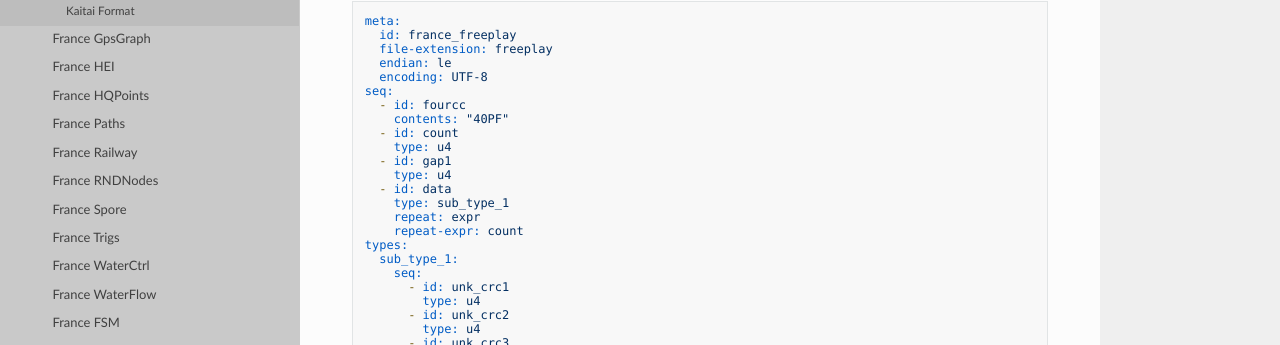
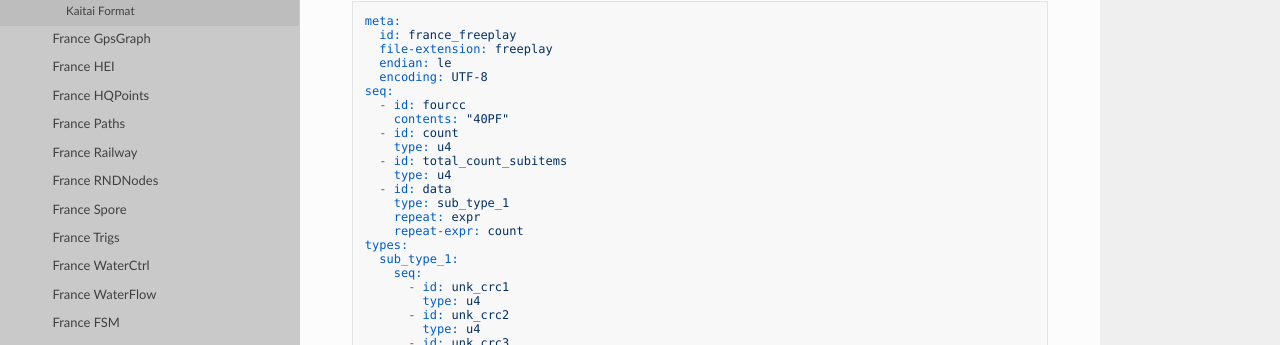
Before and after one commit to saboteur-team/docs, an MkDocs documentation site: the page built from docs/game/formats/france_freeplay.md, in a window 1280 px wide and 1080 px high. Shown: the part 362-707 px from the top of the window. Built offline with MkDocs 1.6.1, drawn with Linux system fonts in a browser that asks for light colours; nearby versions of some CDN libraries.

Commit message:
Update france_freeplay.md
One entry in sub_type_1 has a count of 2, which results in entry+1 entries = total_count_subitems

```diff
--- a/docs/game/formats/france_freeplay.md
+++ b/docs/game/formats/france_freeplay.md
@@ -19,7 +19,7 @@ seq:
     contents: "40PF"
   - id: count
     type: u4
-  - id: gap1
+  - id: total_count_subitems
     type: u4
   - id: data
     type: sub_type_1
```
